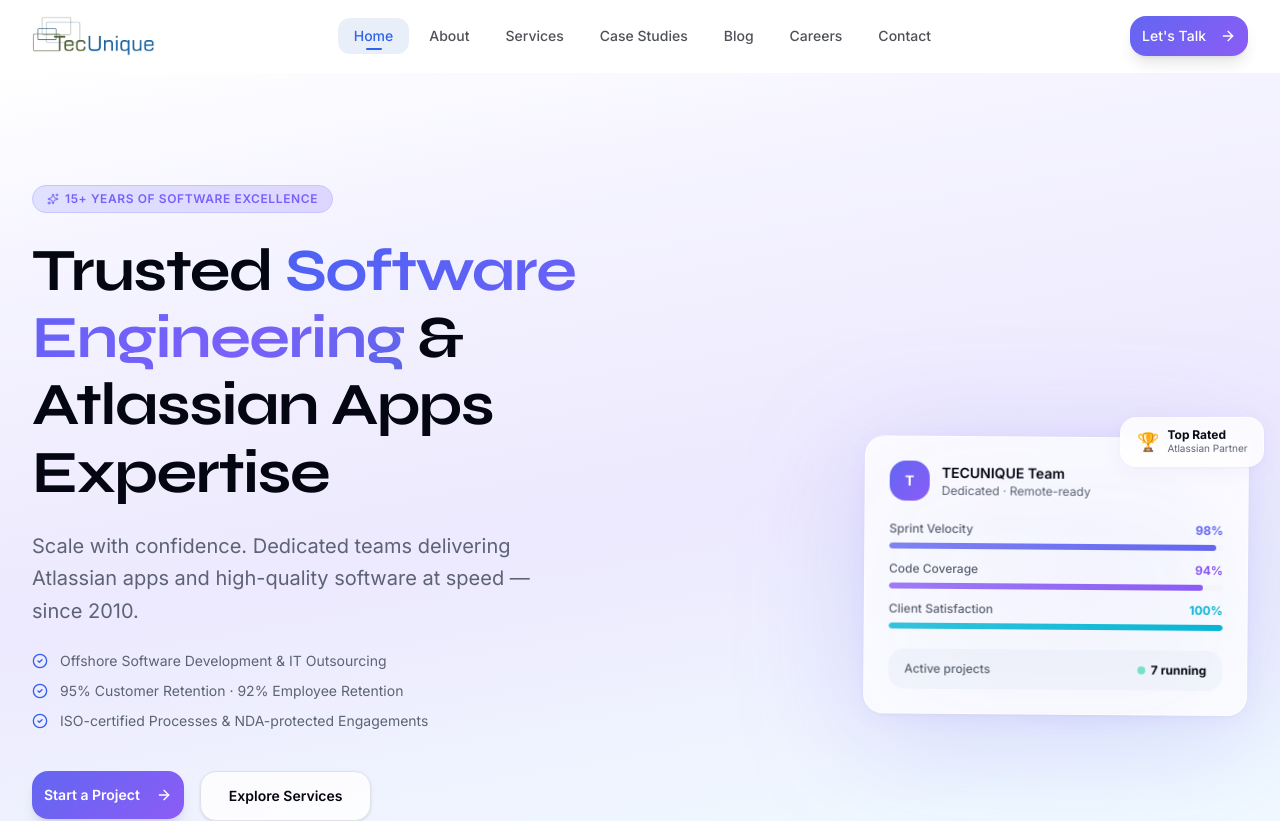
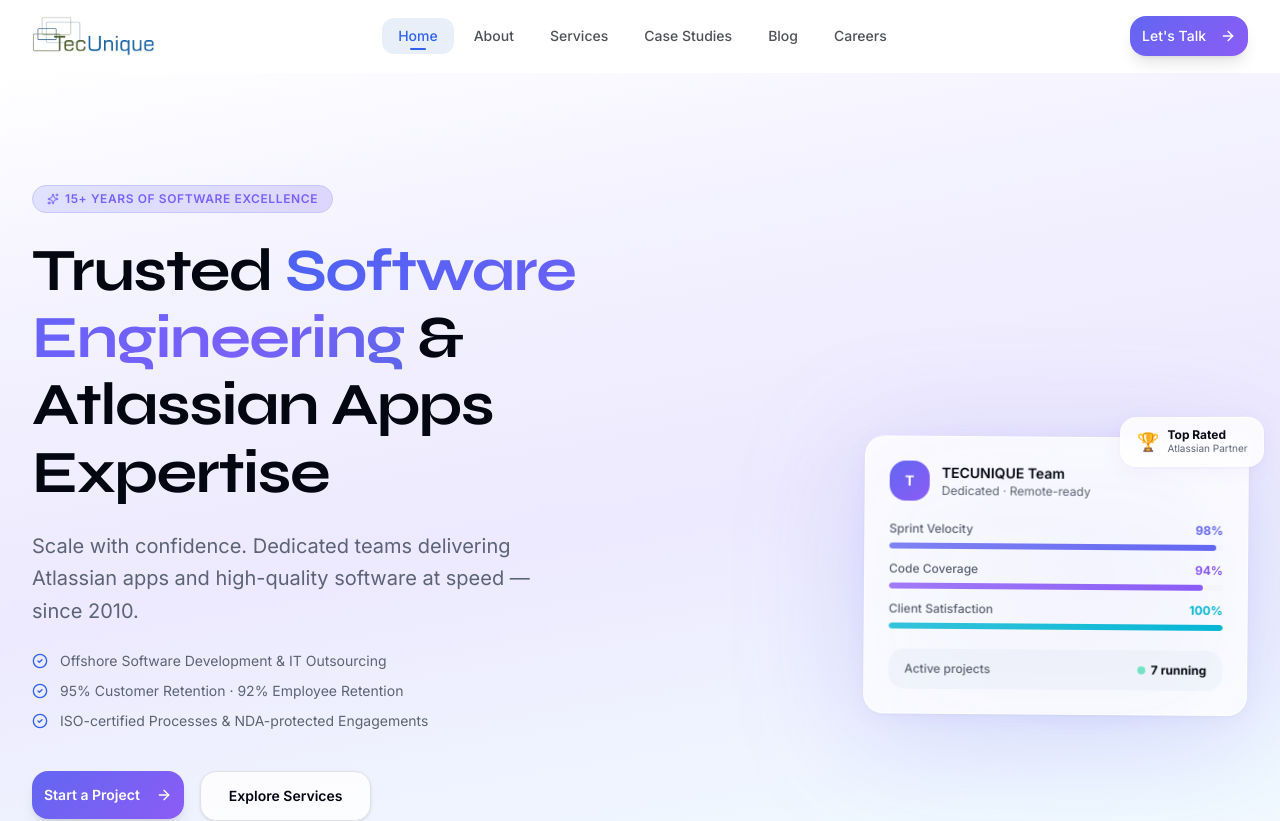
Before and after one commit to rupeshyadav-tecunique/v0-tecunique-website-revamp, a Next.js app: page / in a window 1280 px wide. Shown: the top 821 px of the page. Built offline with nearby package versions, Linux system fonts and the light colour scheme.

Commit message:
remove contact from navigation

```diff
--- a/components/layout/header.tsx
+++ b/components/layout/header.tsx
@@ -14,7 +14,7 @@
   { name: "Case Studies", href: "/case-studies" },
   { name: "Blog", href: "/blog" },
   { name: "Careers", href: "/careers" },
-  { name: "Contact", href: "/contact" },
+  // { name: "Contact", href: "/contact" },
 ]
 
 export function Header() {
```
